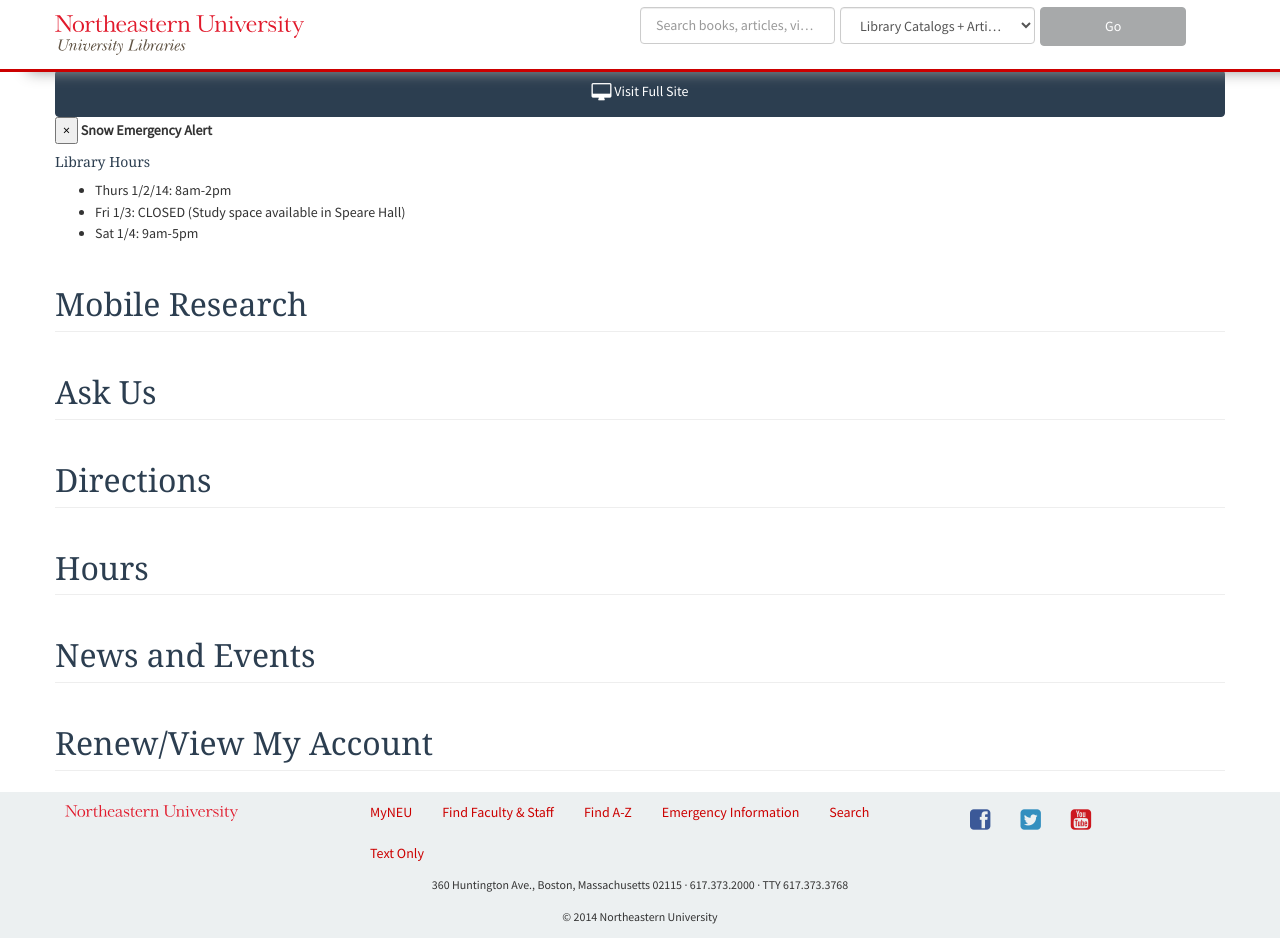
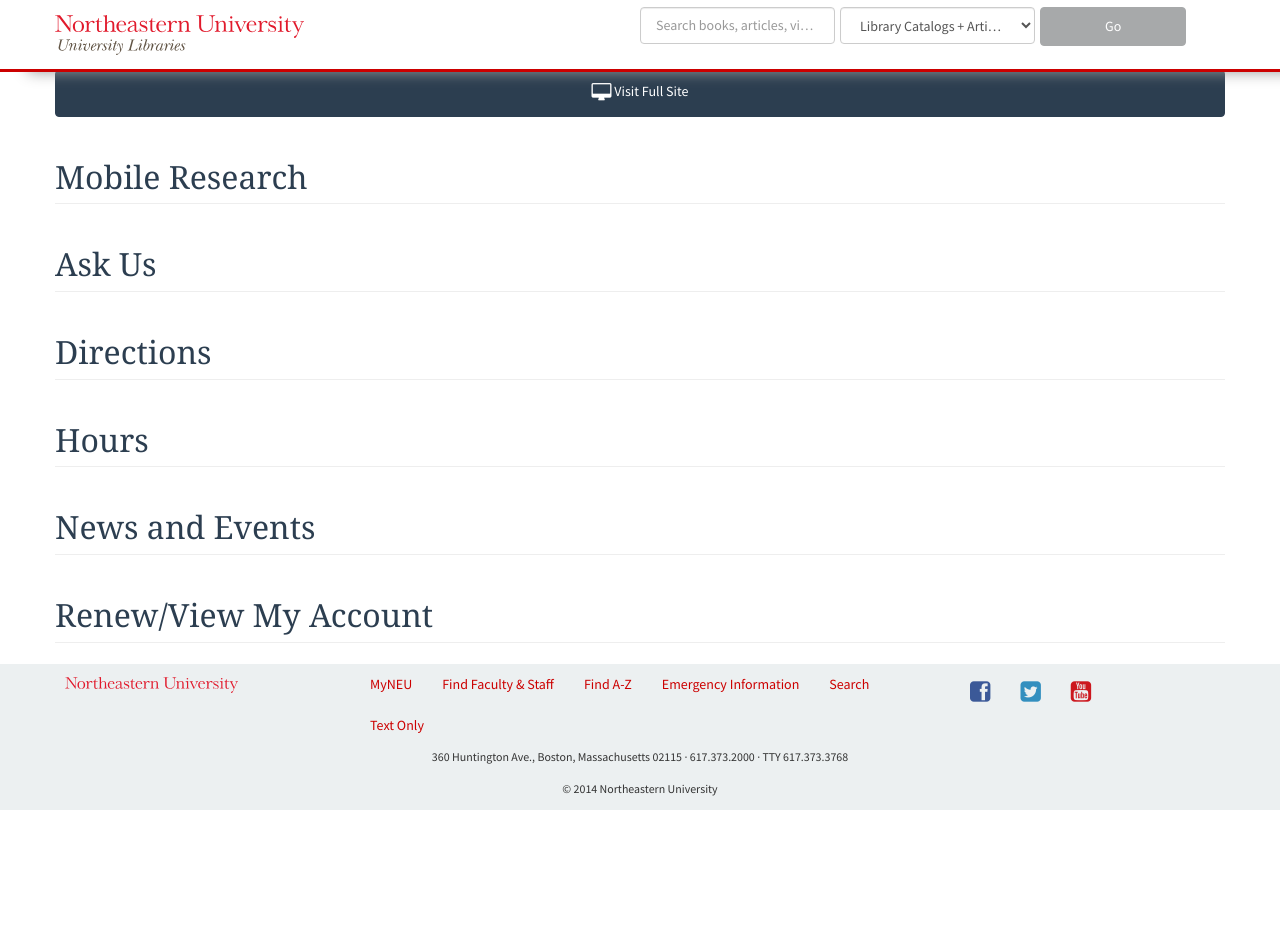
Before and after one commit to NEU-Libraries/m-library-website, a Jekyll site: the page built from index.md, in a window 1280 px wide and 938 px high. Built offline with Jekyll 4.4.1, drawn with Linux system fonts in a browser that asks for light colours; nearby versions of some CDN libraries; Markdown is read by kramdown in place of the engine named in the settings; comment, search, counter and statistics services are not loaded.

Commit message:
Updated index.md

```diff
--- a/index.md
+++ b/index.md
@@ -1,16 +1,5 @@
 ---
 layout: homepage
-title: Northeastern University Libraries - Mobile Site
+title: "Northeastern University Libraries - Mobile Site"
+published: true
 ---
-
-
-<div class="alert">
-  <button type="button" class="close" data-dismiss="alert">×</button>
-  <strong>Snow Emergency Alert</strong>
-  <h5>Library Hours</h5>
-  <ul>
-    <li>Thurs 1/2/14: 8am-2pm</li>
-    <li>Fri 1/3: CLOSED (Study space available in Speare Hall)</li>
-    <li>Sat 1/4: 9am-5pm</li>
-  </ul>
-</div>
```
